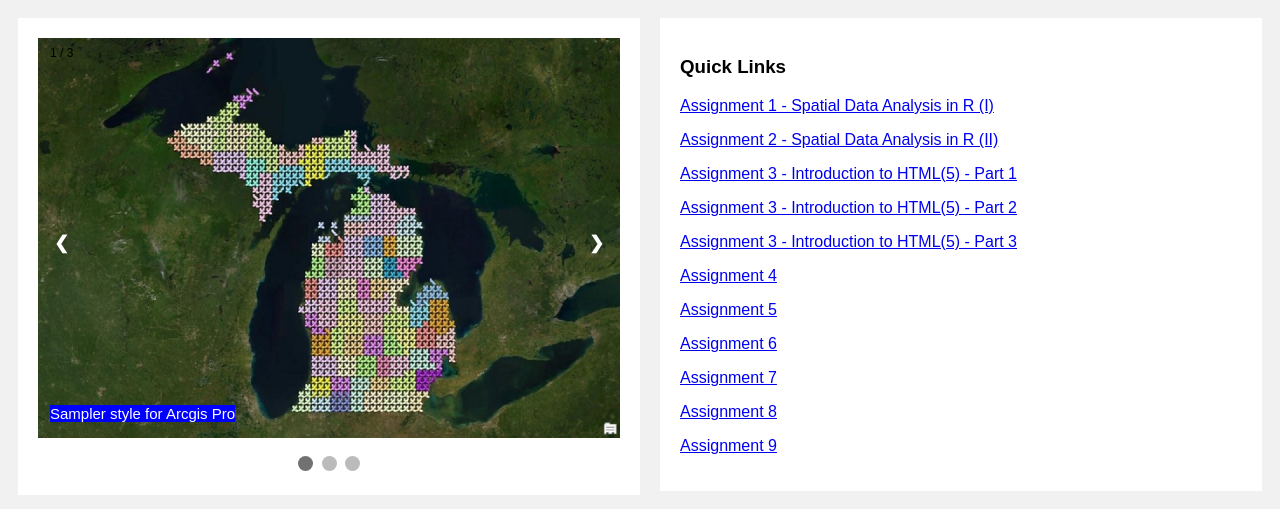
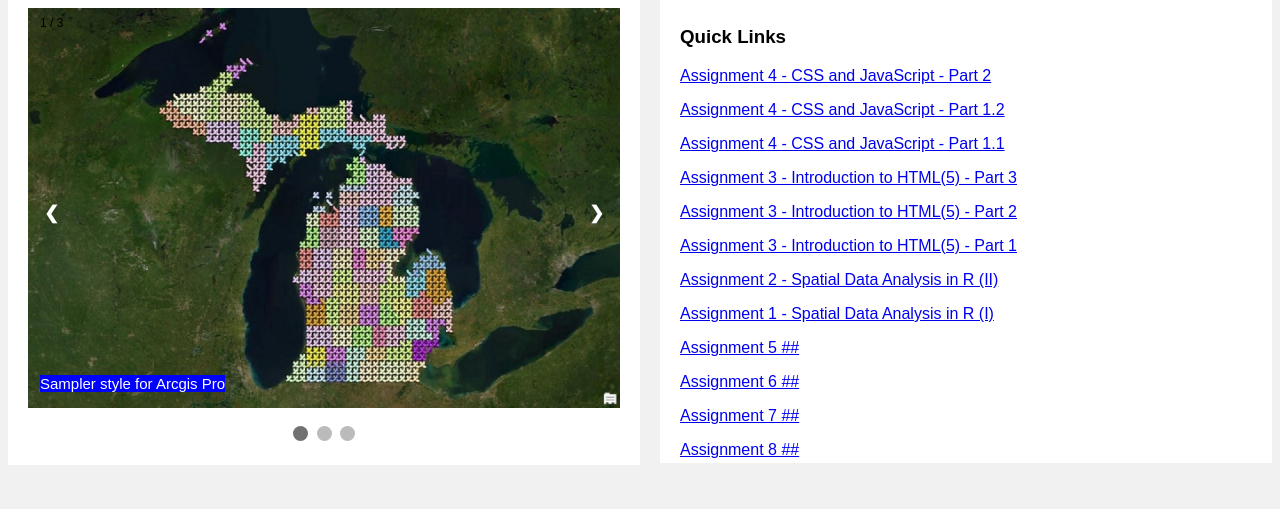
Before and after one commit to truptilk/trupti, a plain HTML site: page index.html in a window 1280 px wide. Shown: the part 291-800 px from the top of the page. Drawn offline with Linux system fonts and the light colour scheme.

Commit message:
Page Design Updates

```diff
--- a/index.html
+++ b/index.html
@@ -19,12 +19,11 @@
 
 		body {
 		  font-family: Arial;
-		  padding: 10px;
 		  background: #f1f1f1;
 		}
 
 		.header {
-		  padding: 20px;
+		  padding: 10px;
 		  text-align: center;
 		  background: white;
 		  color:#8db600;
@@ -76,7 +75,11 @@
 		}
 
 		.mySlides {display: none}
-		img {vertical-align: middle;}
+		img {
+			display: block;
+			margin-left: auto;
+  		margin-right: auto;
+		}
 
 		/* Slideshow container */
 		.slideshow-container {
@@ -175,8 +178,15 @@
 		  width: 50%;
 		  background-color: #f1f1f1;
 		  padding-left: 20px;
-		  height: 400px;
+		  }
+		.rightcard {
+			overflow: scroll;
+			background-color: white;
+		  padding: 20px;
+		  margin-top: 20px;
+			height: 475px;
 		}
+
 
 		.fa {
 		  padding: 5px;
@@ -217,7 +227,6 @@
 			width: 100%;
 		  }
 		}
-
 
 	</style>
 </head>
@@ -302,33 +311,27 @@
 				  dots[slideIndex-1].className += " active";
 				}
 				</script>
-
-
 			</div>
 		</div>
-
-
 		<div class="rightcolumn">
-			<div class="card">
+			<div class="rightcard">
 				<h3>Quick Links</h3>
+				<a href="links\lab4-part2.html"target="_blank"><p>Assignment 4 - CSS and JavaScript - Part 2</p></a>
+				<a href="links\lab4-part1b.html"target="_blank"><p>Assignment 4 - CSS and JavaScript - Part 1.2</p></a>
+				<a href="links\lab4-part1a.html"target="_blank"><p>Assignment 4 - CSS and JavaScript - Part 1.1</p></a>
+				<a href="lab3b.html"target="_blank"><p>Assignment 3 - Introduction to HTML(5) - Part 3</p></a>
+				<a href="lab3.html"target="_blank"><p>Assignment 3 - Introduction to HTML(5) - Part 2</p></a>
+				<a href="AboutMe.html"target="_blank"><p>Assignment 3 - Introduction to HTML(5) - Part 1</p></a>
+				<a href="docs\lab2.pdf"target="_blank"><p>Assignment 2 - Spatial Data Analysis in R (II)</p></a>
 				<a href="docs\lab1.pdf"target="_blank"><p>Assignment 1 - Spatial Data Analysis in R (I)</p></a>
-				<a href="docs\lab2.pdf"target="_blank"><p>Assignment 2 - Spatial Data Analysis in R (II)</p></a>
-				<a href="AboutMe.html"target="_blank"><p>Assignment 3 - Introduction to HTML(5) - Part 1</p></a>
-				<a href="lab3.html"target="_blank"><p>Assignment 3 - Introduction to HTML(5) - Part 2</p></a>
-				<a href="lab3b.html"target="_blank"><p>Assignment 3 - Introduction to HTML(5) - Part 3</p></a>
-				<a href="links\lab4-part1.html"target="_blank"><p>Assignment 4 </p></a>
-				<a href="#"target="_blank"><p>Assignment 5 </p></a>
-				<a href="#"target="_blank"><p>Assignment 6 </p></a>
-				<a href="#"target="_blank"><p>Assignment 7 </p></a>
-				<a href="#"target="_blank"><p>Assignment 8 </p></a>
-				<a href="#"target="_blank"><p>Assignment 9 </p></a>
-
+				<a href="#"target="_blank"><p>Assignment 5 ##</p></a>
+				<a href="#"target="_blank"><p>Assignment 6 ##</p></a>
+				<a href="#"target="_blank"><p>Assignment 7 ##</p></a>
+				<a href="#"target="_blank"><p>Assignment 8 ##</p></a>
+				<a href="#"target="_blank"><p>Assignment 9 ##</p></a>
+				<a href="#"target="_blank"><p>Assignment 10 ##</p></a>
 			</div>
 		</div>
-
-
-
-
 	</div>
 </body>
 </html>
```
Also changed, not shown: links/lab4-part1a.html (renamed from links/lab4-part1.html, +3 -2 lines).
